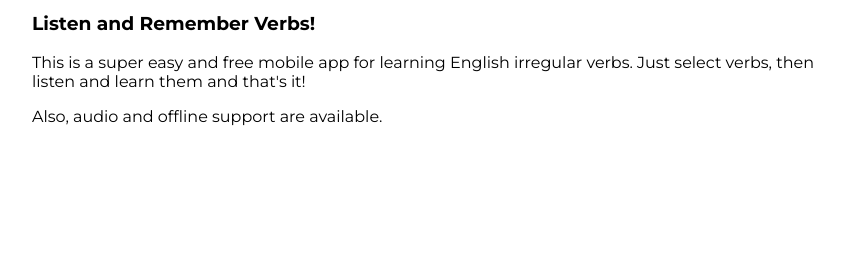
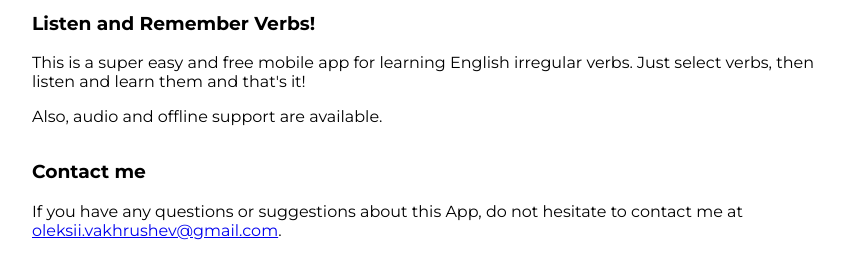
Before and after one commit to LearnEnglishNewWay/LearnEnglishNewWay.github.io, a plain HTML site: page irregular-verbs/index.html in a window 1280 px wide. Shown: the part 704-982 px from the top of the page, without its empty margins (208-1052 px from the left). Before the commit the page ends 884 px from the top, so only its background shows below. Drawn offline with Linux system fonts and the light colour scheme.

Commit message:
Add Contact me section

```diff
--- a/irregular-verbs/index.html
+++ b/irregular-verbs/index.html
@@ -56,6 +56,12 @@
           </p>
         </div>
       </section>
+      <section>
+        <div class="contentContainer">
+          <h3>Contact me</h3>
+          <p>If you have any questions or suggestions about this App, do not hesitate to contact me at <a href="mailto:oleksii.vakhrushev@gmail.com">oleksii.vakhrushev@gmail.com</a>.</p>
+        </div>
+      </section>
     </main>
   </body>
 </html>
```
Also changed, not shown: phrasal-verbs/index.html (+6 -0 lines), privacy-and-policy/index.html (+2 -2 lines), say-the-date/index.html (+6 -0 lines).
